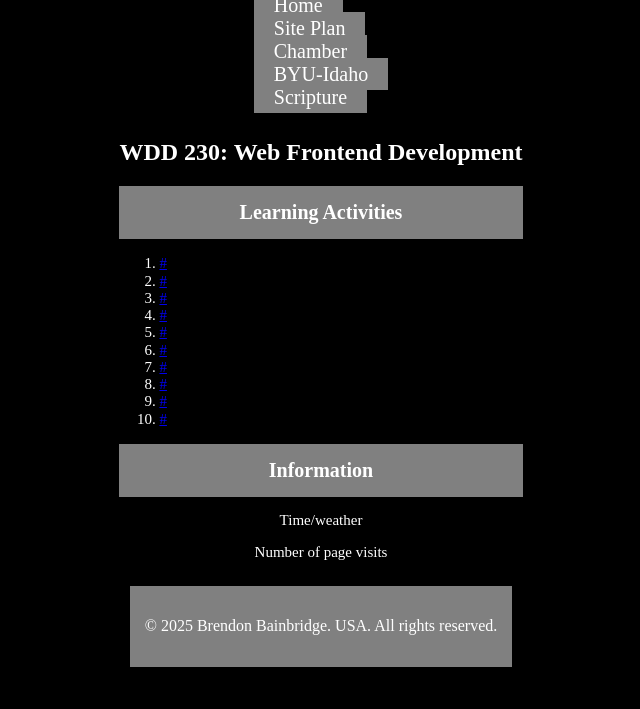
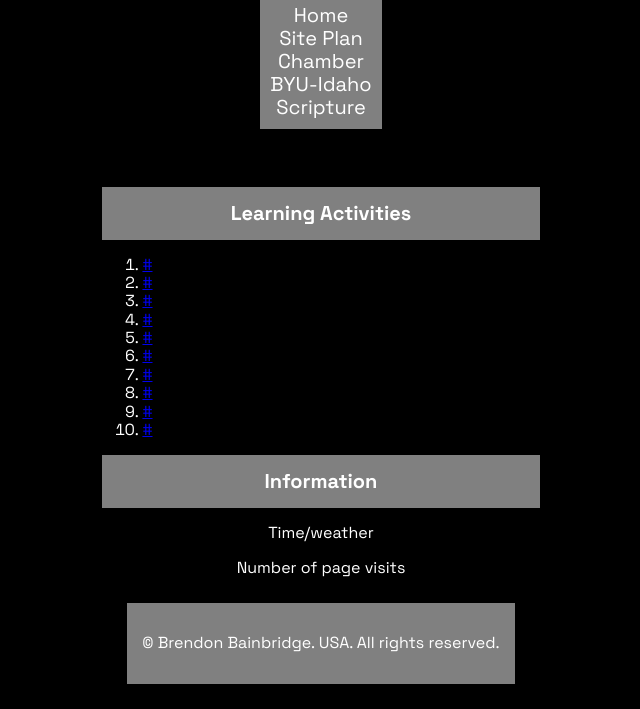
Before and after one commit to brendonbainbridge/wdd230, a plain HTML site: page index.html in a window 1280 px wide. Shown: the part 91-800 px from the top of the page, without its empty margins (319-959 px from the left). Drawn offline with Linux system fonts and the light colour scheme.

Commit message:
1px 173px;

```diff
--- a/index.html
+++ b/index.html
@@ -27,7 +27,7 @@
 <body>
   <header class="theheader">
     <img src="images/BYUIPhoto.jpg" alt="Brendon Bainbridge's Profile Picture" class="brendonspic">
-    <h1 contenteditable class="myname">Brendon Bainbridge</h1>
+    <h1 class="myname">Brendon Bainbridge</h1>
   </header>
   <nav>
     <div>
@@ -41,38 +41,39 @@
       </ul>
     </div>
   </nav>
-  <main contenteditable class="mainpage">
-      <h2 style="color: white;">WDD 230: Web Frontend Development</h2>
+  <main class="mainpage">
+      <h2 class="wdd">WDD 230: Web Frontend Development</h2>
     <section class="card">
       <div class="boxcolor">
         <h3 class="textcolor">Learning Activities</h3>
       </div>
-      <div class="listlink">
-        <ol>
-          <li style="color: white; font-size: 15px;"><a href="#">#</a></li>
-          <li style="color: white; font-size: 15px;"><a href="#">#</a></li>
-          <li style="color: white; font-size: 15px;"><a href="#">#</a></li>
-          <li style="color: white; font-size: 15px;"><a href="#">#</a></li>
-          <li style="color: white; font-size: 15px;"><a href="#">#</a></li>
-          <li style="color: white; font-size: 15px;"><a href="#">#</a></li>
-          <li style="color: white; font-size: 15px;"><a href="#">#</a></li>
-          <li style="color: white; font-size: 15px;"><a href="#">#</a></li>
-          <li style="color: white; font-size: 15px;"><a href="#">#</a></li>
-          <li style="color: white; font-size: 15px;"><a href="#">#</a></li>
+      <div">
+        <ol class="listlinks">
+          <li><a href="#">#</a></li>
+          <li><a href="#">#</a></li>
+          <li><a href="#">#</a></li>
+          <li><a href="#">#</a></li>
+          <li><a href="#">#</a></li>
+          <li><a href="#">#</a></li>
+          <li><a href="#">#</a></li>
+          <li><a href="#">#</a></li>
+          <li><a href="#">#</a></li>
+          <li><a href="#">#</a></li>
         </ol>
       </div>
       <section class="card">
         <div class="boxcolor">
           <h3 class="textcolor">Information</h3>
         </div>
-        <p style="color: white; text-align: center; font-size: 15px;">Time/weather</p>
-        <p style="color: white; text-align: center; font-size: 15px;">Number of page visits</p>
+        <p class="weather">Time/weather</p>
+        <p class="visits">Number of page visits</p>
       </section>
   </main>
-  <footer contenteditable>
+  <footer>
     <div class="boxcolor">
-      <p style="color: white; font-size: 20;">&copy; 2025 Brendon Bainbridge. USA. All rights reserved.</p>
+      <p style="color: white; font-size: 20;">&copy;  Brendon Bainbridge. USA. All rights reserved.</p>
       <p id="lastModified" class="textcolor"></p>
+      <p id="demo"></p>
     </div>
   </footer>
   <link rel="stylesheet" href="scripts/getdates.js">
--- a/styles/base.css
+++ b/styles/base.css
@@ -27,15 +27,17 @@
 
 
 
-.nav {
+nav {
     background-color: gray;
     /* Replace this with your chosen color */
-    padding: 15px;
+    padding: 10px;
     /* Adds padding around the content inside the box */
     text-align: center;
     /* Centers the text within the box */
-    max-width: 600px;
+    max-width: max-content;
+    max-height: max-content;
     grid-column: auto;
+    display: block;
 
 }
 
@@ -56,16 +58,14 @@
 }
 
 .navlinks {
-
-        background-color: gray ;  /* Sets the background color of the box */
         color: white;            /* Sets the text color to white */
-        padding: 5px 20px;      /* Adds padding inside the box */
+        zpadding: 1px auto;      /* Adds padding inside the box */
         text-decoration: none;   /* Removes the underline */
         text-align: center;      /* Centers the text within the box */
         }
 
 
-.main {
+maina {
     grid-area: main;
     background-color: gray;
     /* Sets main background color */
@@ -75,6 +75,17 @@
     /* Adds padding to the main */
     text-align: center;
     /* Centers the text horizontally */
+}
+
+.wdd{
+    display: block;
+    margin-bottom: 0%; /* Adjust the value as needed */
+    padding-bottom: 0%; /* Optional padding */
+    border-bottom: 0px solid #ccc; /* Optional border */
+}
+
+.listlinks {
+    color: white;
 }
 
 .boxcolor {
@@ -117,16 +128,25 @@ body {
     grid-template-columns: 1fr; /* Full width for each column */
     gap: 10px; /* Optional: space between grid items */
     width: 100%; /* Container width */
+    font-family: "Space Grotesk", serif;
 
 }
 
+.weather{
+    color: white;
+    text-align: center;
+}
 
+.visits{
+    color: white;
+    text-align: center;
+}
 
 .footer {
     grid-area: footer;
     /* Sets footer background color */
     /* Sets footer text color to white */
-    padding: 20px;
+    padding: 20px auto;
     /* Adds padding to the footer */
     text-align: center;
     /* Centers the text horizontally */
```
